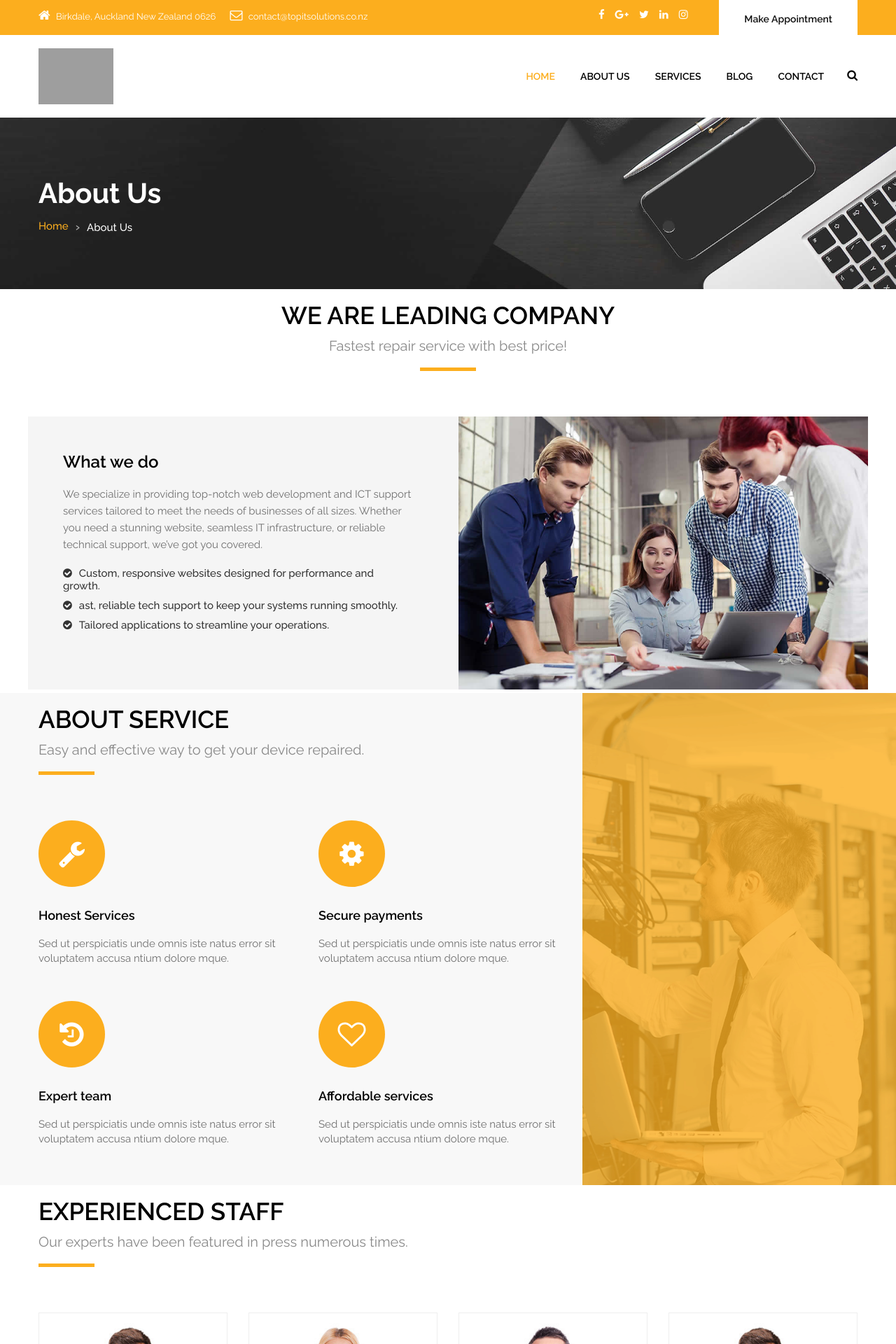
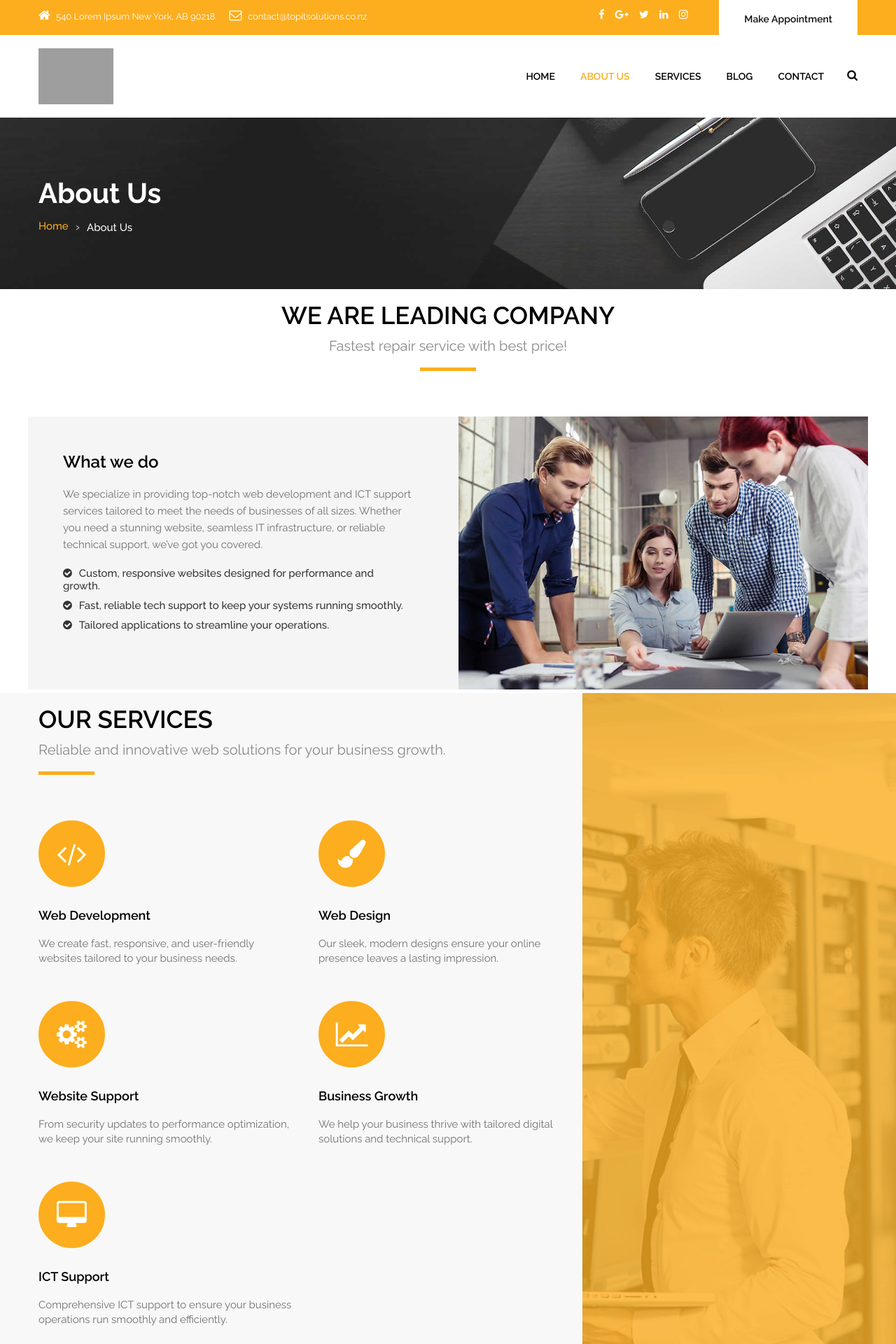
Before and after one commit to christopherece/topitsolutions_prj, a Django app: template templates/pages/about.html in a window 1280 px wide. Shown: the top 1920 px of the page at 70% size. Run offline with Django 5.2, Linux system fonts and the light colour scheme; the template is opened without the code that fills it, so the values that code supplies are empty; some libraries are stand-ins or nearby versions; grey boxes are pictures that could not be loaded.

Commit message:
pushing to Prod

```diff
--- a/pages/views.py
+++ b/pages/views.py
@@ -1,15 +1,17 @@
 from django.shortcuts import render, redirect
 from  portfolios.models import Portfolio
 from blogs.models import BlogPost
-from .models import ContactMessage
+from .models import ContactMessage, Testimonial
 # Create your views here.
 def index(request):
     portfolios = Portfolio.objects.all()
     latest_blog_posts = BlogPost.objects.all()[:3]  # This will get the first 3 blog posts
+    testimonials = Testimonial.objects.all()
 
     context = {
         'portfolios': portfolios,
         'latest_blog_posts': latest_blog_posts,
+        'testimonials': testimonials,
     }
     return render(request, 'pages/index.html', context)
 
--- a/templates/blogs/blog_detail.html
+++ b/templates/blogs/blog_detail.html
@@ -100,7 +100,7 @@
 <!-- end section -->
 
 
-  {% include 'partials/_staff.html' %}
+  <!-- {% include 'partials/_staff.html' %} -->
   {% include 'partials/_testimonials.html' %}
   {% include 'partials/_partners.html' %}
   {% include 'partials/_footer.html' %}
--- a/templates/pages/about.html
+++ b/templates/pages/about.html
@@ -46,7 +46,7 @@
             <p>We specialize in providing top-notch web development and ICT support services tailored to meet the needs of businesses of all sizes. Whether you need a stunning website, seamless IT infrastructure, or reliable technical support, we’ve got you covered.
             <ul>
               <li><i class="fa fa-check-circle"></i>Custom, responsive websites designed for performance and growth.</li>
-              <li><i class="fa fa-check-circle"></i>ast, reliable tech support to keep your systems running smoothly.</li>
+              <li><i class="fa fa-check-circle"></i>Fast, reliable tech support to keep your systems running smoothly.</li>
               <li><i class="fa fa-check-circle"></i>Tailored applications to streamline your operations.</li>
             </ul>
           </div>
@@ -66,8 +66,8 @@
         <div class="col-md-12">
           <div class="full">
             <div class="main_heading text_align_left">
-              <h2>About Service</h2>
-              <p class="large">Easy and effective way to get your device repaired.</p>
+              <h2>Our Services</h2>
+              <p class="large">Reliable and innovative web solutions for your business growth.</p>
             </div>
           </div>
         </div>
@@ -78,36 +78,45 @@
             <div class="col-md-6">
               <div class="full">
                 <div class="service_blog_inner2">
-                  <div class="icon text_align_left"><i class="fa fa-wrench"></i></div>
-                  <h4 class="service-heading">Honest Services</h4>
-                  <p>Sed ut perspiciatis unde omnis iste natus error sit voluptatem accusa ntium dolore mque.</p>
+                  <div class="icon text_align_left"><i class="fa fa-code"></i></div>
+                  <h4 class="service-heading">Web Development</h4>
+                  <p>We create fast, responsive, and user-friendly websites tailored to your business needs.</p>
                 </div>
               </div>
             </div>
             <div class="col-md-6">
               <div class="full">
                 <div class="service_blog_inner2">
-                  <div class="icon text_align_left"><i class="fa fa-cog"></i></div>
-                  <h4 class="service-heading">Secure payments</h4>
-                  <p>Sed ut perspiciatis unde omnis iste natus error sit voluptatem accusa ntium dolore mque.</p>
+                  <div class="icon text_align_left"><i class="fa fa-paint-brush"></i></div>
+                  <h4 class="service-heading">Web Design</h4>
+                  <p>Our sleek, modern designs ensure your online presence leaves a lasting impression.</p>
                 </div>
               </div>
             </div>
             <div class="col-md-6">
               <div class="full">
                 <div class="service_blog_inner2">
-                  <div class="icon text_align_left"><i class="fa fa-history"></i></div>
-                  <h4 class="service-heading">Expert team</h4>
-                  <p>Sed ut perspiciatis unde omnis iste natus error sit voluptatem accusa ntium dolore mque.</p>
+                  <div class="icon text_align_left"><i class="fa fa-cogs"></i></div>
+                  <h4 class="service-heading">Website Support</h4>
+                  <p>From security updates to performance optimization, we keep your site running smoothly.</p>
                 </div>
               </div>
             </div>
             <div class="col-md-6">
               <div class="full">
                 <div class="service_blog_inner2">
-                  <div class="icon text_align_left"><i class="fa fa-heart-o"></i></div>
-                  <h4 class="service-heading">Affordable services</h4>
-                  <p>Sed ut perspiciatis unde omnis iste natus error sit voluptatem accusa ntium dolore mque.</p>
+                  <div class="icon text_align_left"><i class="fa fa-line-chart"></i></div>
+                  <h4 class="service-heading">Business Growth</h4>
+                  <p>We help your business thrive with tailored digital solutions and technical support.</p>
+                </div>
+              </div>
+            </div>
+            <div class="col-md-6">
+              <div class="full">
+                <div class="service_blog_inner2">
+                  <div class="icon text_align_left"><i class="fa fa-desktop"></i></div>
+                  <h4 class="service-heading">ICT Support</h4>
+                  <p>Comprehensive ICT support to ensure your business operations run smoothly and efficiently.</p>
                 </div>
               </div>
             </div>
@@ -116,8 +125,9 @@
       </div>
     </div>
   </div>
+
   <!-- end section -->
-  {% include 'partials/_staff.html' %}
+  <!-- {% include 'partials/_staff.html' %} -->
   <!-- section -->
   {% include 'partials/_testimonials.html' %}
 
--- a/templates/partials/_navbar.html
+++ b/templates/partials/_navbar.html
@@ -8,7 +8,7 @@
             <div class="full">
               <div class="topbar-left">
                 <ul class="list-inline">
-                  <li> <span class="topbar-label"><i class="fa  fa-home"></i></span> <span class="topbar-hightlight">Birkdale, Auckland New Zealand 0626</span> </li>
+                  <li> <span class="topbar-label"><i class="fa  fa-home"></i></span> <span class="topbar-hightlight">540 Lorem Ipsum New York, AB 90218</span> </li>
                   <li> <span class="topbar-label"><i class="fa fa-envelope-o"></i></span> <span class="topbar-hightlight"><a href="mailto:info@yourdomain.com">contact@topitsolutions.co.nz</a></span> </li>
                 </ul>
               </div>
@@ -50,29 +50,50 @@
             <div class="menu_side">
               <div id="navbar_menu">
                 <ul class="first-ul">
-                  <li> <a class="active" href="{% url 'index' %}">Home</a>
-                    <!-- <ul>
-                      <li><a href="it_home.html">It Home Page</a></li>
-                      <li><a href="it_home_dark.html">It Dark Home Page</a></li>
-                    </ul> -->
+                  <li>
+                    {% if '/' == request.path %}
+                    <a class="active" href="{% url 'index' %}">Home</a>
+                    {% else %}
+                    <a class="" href="{% url 'index' %}">Home</a>
+                    {% endif %}
                   </li>
-                  <li><a href="{% url 'about' %}">About Us</a></li>
-                  <li> <a href="{% url 'services' %}">Services</a>
+                  <li>
+                    {% if 'about' in request.path %}
+                    <a class="active" href="{% url 'about' %}">About Us</a>
+                    {% else %}
+                    <a class="" href="{% url 'about' %}">About Us</a>
+                    {% endif %}
+                  </li>
+                  <li>
+                    {% if 'services' in request.path %}
+                    <a class="active" href="{% url 'services' %}">Services</a>
+                      {% else %}
+                    <a href="{% url 'services' %}">Services</a>
+                    {% endif %}
+                  </li>
+                  <li>
+                    {% if 'blog' in request.path %}
+                    <a class="active" href="{% url 'blog_list' %}">Blog</a>
+                   {% else %}
+                   <a href="{% url 'blog_list' %}">Blog</a>
+                   {% endif %}
+                  </li>
+                  <!-- <li> <a href="#">Pages</a>
                     <ul>
-                      <li><a href="it_service_list.html">Services list</a></li>
-                      <li><a href="it_service_detail.html">Services Detail</a></li>
+                      <li><a href="it_career.html">Career</a></li>
+                      <li><a href="it_price.html">Pricing</a></li>
+                      <li><a href="it_faq.html">Faq</a></li>
+                      <li><a href="it_privacy_policy.html">Privacy Policy</a></li>
+                      <li><a href="it_error.html">Error 404</a></li>
                     </ul>
-                  </li>
-                  <li> <a href="{% url 'blog_list' %}">Blog</a>
-                    <!-- <ul>
-                      <li><a href="it_blog.html">Blog List</a></li>
-                      <li><a href="it_blog_grid.html">Blog Grid</a></li>
-                      <li><a href="it_blog_detail.html">Blog Detail</a></li>
-                    </ul> -->
-                  </li>
+                  </li> -->
 
-                  <li> <a href="{% url 'contact' %}">Contact</a>
-
+                  <li>
+                    {% if 'contact' in request.path %}
+                    <a class="active" href="{% url 'contact' %}">Contact</a>
+                      {% else %}
+                    <a href="{% url 'contact' %}">Contact</a>
+                      {% endif %}
                   </li>
                 </ul>
               </div>
--- a/templates/partials/_testimonials.html
+++ b/templates/partials/_testimonials.html
@@ -18,48 +18,32 @@
                     <div id="testimonial_slider" class="carousel slide" data-ride="carousel">
                         <!-- Indicators -->
                         <ul class="carousel-indicators">
-                <li data-target="#testimonial_slider" data-slide-to="0" class="active"></li>
-                <li data-target="#testimonial_slider" data-slide-to="1"></li>
-                <li data-target="#testimonial_slider" data-slide-to="2"></li>
+                            {% for testimonial in testimonials %}
+                                <li data-target="#testimonial_slider" data-slide-to="{{ forloop.counter0 }}" class="{% if forloop.first %}active{% endif %}"></li>
+                            {% endfor %}
                         </ul>
                         <!-- The slideshow -->
                         <div class="carousel-inner">
-                <div class="carousel-item active">
+                            {% for testimonial in testimonials %}
+                                <div class="carousel-item {% if forloop.first %}active{% endif %}">
                                     <div class="testimonial-container">
-                    <div class="testimonial-content"> You guys rock! Thank you for making it painless, pleasant and most of all hassle free! I wish I would have thought of it first.
-                      I am really satisfied with my first laptop service. </div>
-                    <div class="testimonial-photo"> <img src="{% static 'images/it_service/client1.jpg' %}" class="img-responsive" alt="#" width="150" height="150"> </div>
+                                        <div class="testimonial-content">{{ testimonial.content }}</div>
+                                        <div class="testimonial-photo">
+                                            <img src="{{ testimonial.photo.url }}" class="img-responsive" alt="#" width="100" height="100">
+                                        </div>
                                         <div class="testimonial-meta">
-                      <h4>Maria Anderson</h4>
-                      <span class="testimonial-position">CFO, Tech NY</span> </div>
+                                            <h4>{{ testimonial.name }}</h4>
+                                            <span class="testimonial-position">{{ testimonial.position }}, {{ testimonial.company }}</span>
                                         </div>
                                     </div>
-                <div class="carousel-item">
-                  <div class="testimonial-container">
-                    <div class="testimonial-content"> You guys rock! Thank you for making it painless, pleasant and most of all hassle free! I wish I would have thought of it first.
-                      I am really satisfied with my first laptop service. </div>
-                      <div class="testimonial-photo"> <img src="{% static 'images/it_service/client2.jpg' %}" class="img-responsive" alt="#" width="150" height="150"> </div>
-                      <div class="testimonial-meta">
-                      <h4>Maria Anderson</h4>
-                      <span class="testimonial-position">CFO, Tech NY</span> </div>
                                 </div>
-                </div>
-                <div class="carousel-item">
-                  <div class="testimonial-container">
-                    <div class="testimonial-content"> You guys rock! Thank you for making it painless, pleasant and most of all hassle free! I wish I would have thought of it first.
-                      I am really satisfied with my first laptop service. </div>
-                      <div class="testimonial-photo"> <img src="{% static 'images/it_service/client3.jpg' %}" class="img-responsive" alt="#" width="150" height="150"> </div>
-                      <div class="testimonial-meta">
-                      <h4>Maria Anderson</h4>
-                      <span class="testimonial-position">CFO, Tech NY</span> </div>
-                  </div>
-                </div>
+                            {% endfor %}
                         </div>
                     </div>
                 </div>
             </div>
             <div class="col-sm-5">
-          <div class="full"> </div>
+                <div class="full"></div>
             </div>
         </div>
     </div>
```
Also changed, not shown: blogs/views.py (+6 -1 lines), pages/admin.py (+8 -1 lines), pages/models.py (+11 -0 lines), templates/blogs/blog_list.html (+46 -12 lines), templates/contact/index.html (+20 -2 lines), templates/pages/index.html (+4 -4 lines), templates/services/services.html (+13 -13 lines), pages/migrations/0002_testimonial.py (added), 1 other file. Lines whose indentation alone changed are shown as unchanged.
